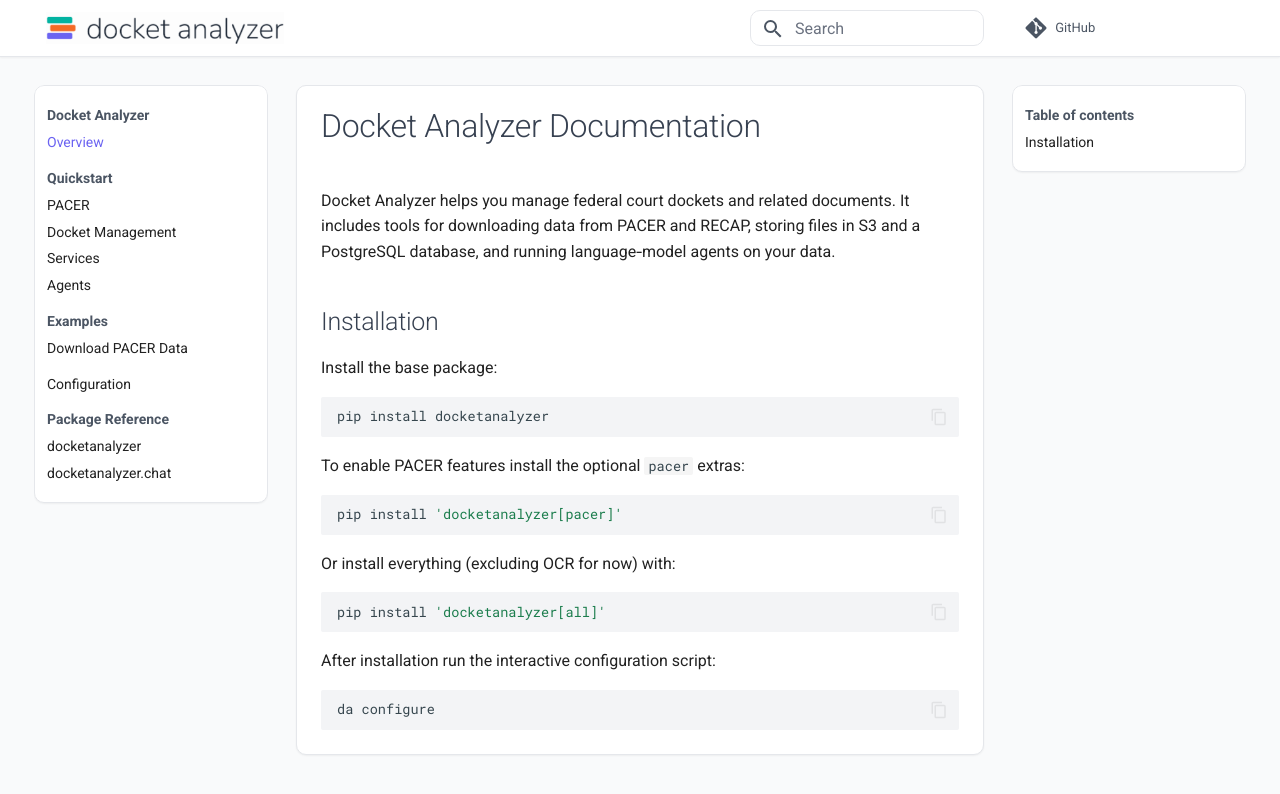
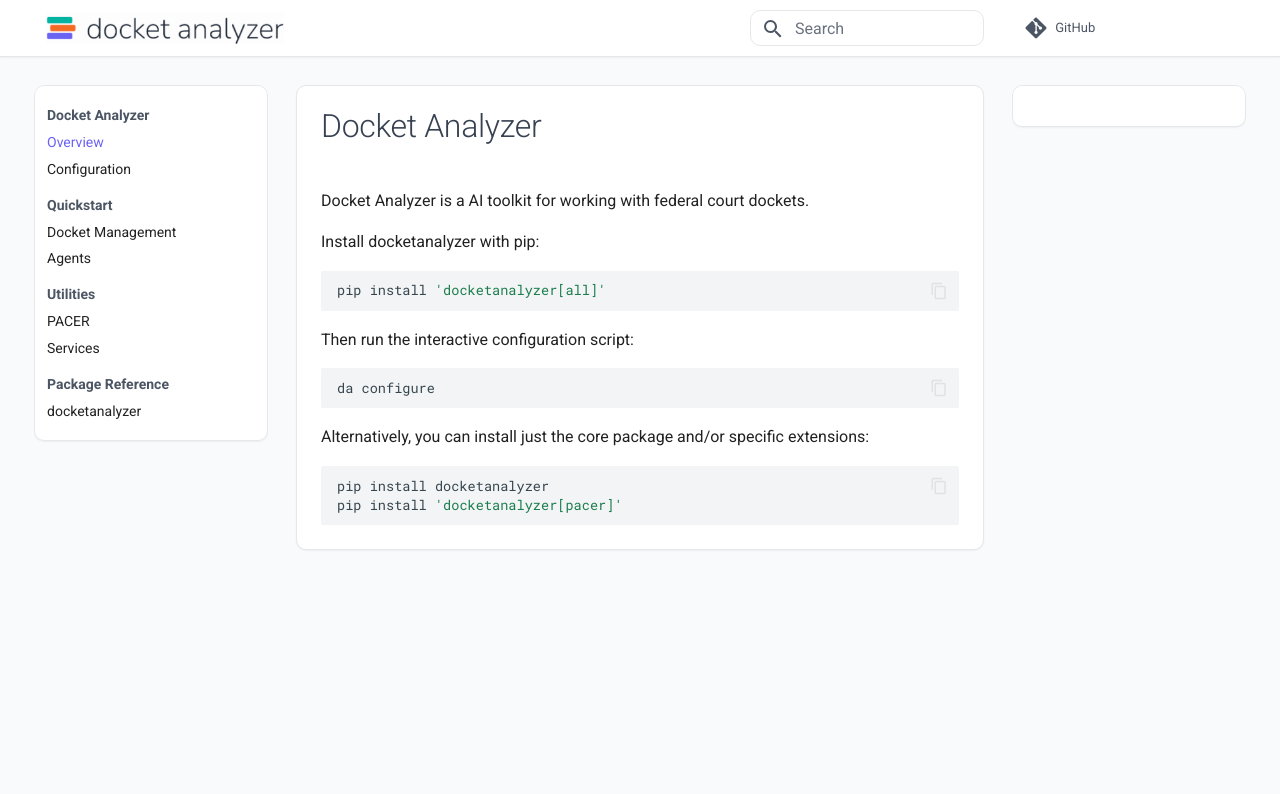
Before and after one commit to docketanalyzer/docketanalyzer, an MkDocs documentation site: the page built from docs/index.md, in a window 1280 px wide and 900 px high. Shown: the top 794 px of the window. Built offline with MkDocs 1.6.1 and Material for MkDocs 9.7.7, drawn with Linux system fonts in a browser that asks for light colours; comment, search, counter and statistics services are not loaded.

Commit message:
docs tweaks

````diff
--- a/docs/index.md
+++ b/docs/index.md
@@ -1,31 +1,22 @@
-# Docket Analyzer Documentation
+# Docket Analyzer
 
-Docket Analyzer helps you manage federal court dockets and related documents. It
-includes tools for downloading data from PACER and RECAP, storing files in S3 and
-a PostgreSQL database, and running language‑model agents on your data.
+Docket Analyzer is a AI toolkit for working with federal court dockets.
 
-## Installation
-
-Install the base package:
-
-```bash
-pip install docketanalyzer
-```
-
-To enable PACER features install the optional `pacer` extras:
-
-```bash
-pip install 'docketanalyzer[pacer]'
-```
-
-Or install everything (excluding OCR for now) with:
+Install docketanalyzer with pip:
 
 ```bash
 pip install 'docketanalyzer[all]'
 ```
 
-After installation run the interactive configuration script:
+Then run the interactive configuration script:
 
 ```bash
 da configure
 ```
+
+Alternatively, you can install just the core package and/or specific extensions:
+
+```bash
+pip install docketanalyzer
+pip install 'docketanalyzer[pacer]'
+```
--- a/mkdocs.yml
+++ b/mkdocs.yml
@@ -51,14 +51,12 @@
 
 nav:
   - Overview: index.md
+  - Configuration: config.md
   - Quickstart:
-    - PACER: quickstart/pacer.md
     - Docket Management: quickstart/dockets.md
-    - Services: quickstart/services.md
     - Agents: quickstart/agents.md
-  - Examples:
-    - Download PACER Data: examples/pacer.md
-  - Configuration: config.md
+  - Utilities:
+    - PACER: utils/pacer.md
+    - Services: utils/services.md
   - Package Reference:
     - api/main.md
-    - api/chat.md
````
Also changed, not shown: README.md (+11 -18 lines), docs/api/chat.md (deleted, +0 -1 lines), docs/config.md (+11 -3 lines), docs/quickstart/pacer.md (deleted, +0 -37 lines), docs/utils/pacer.md (renamed from docs/examples/pacer.md, +5 -5 lines), docs/utils/services.md (renamed from docs/quickstart/services.md, +1 -1 lines), 2 other files.
